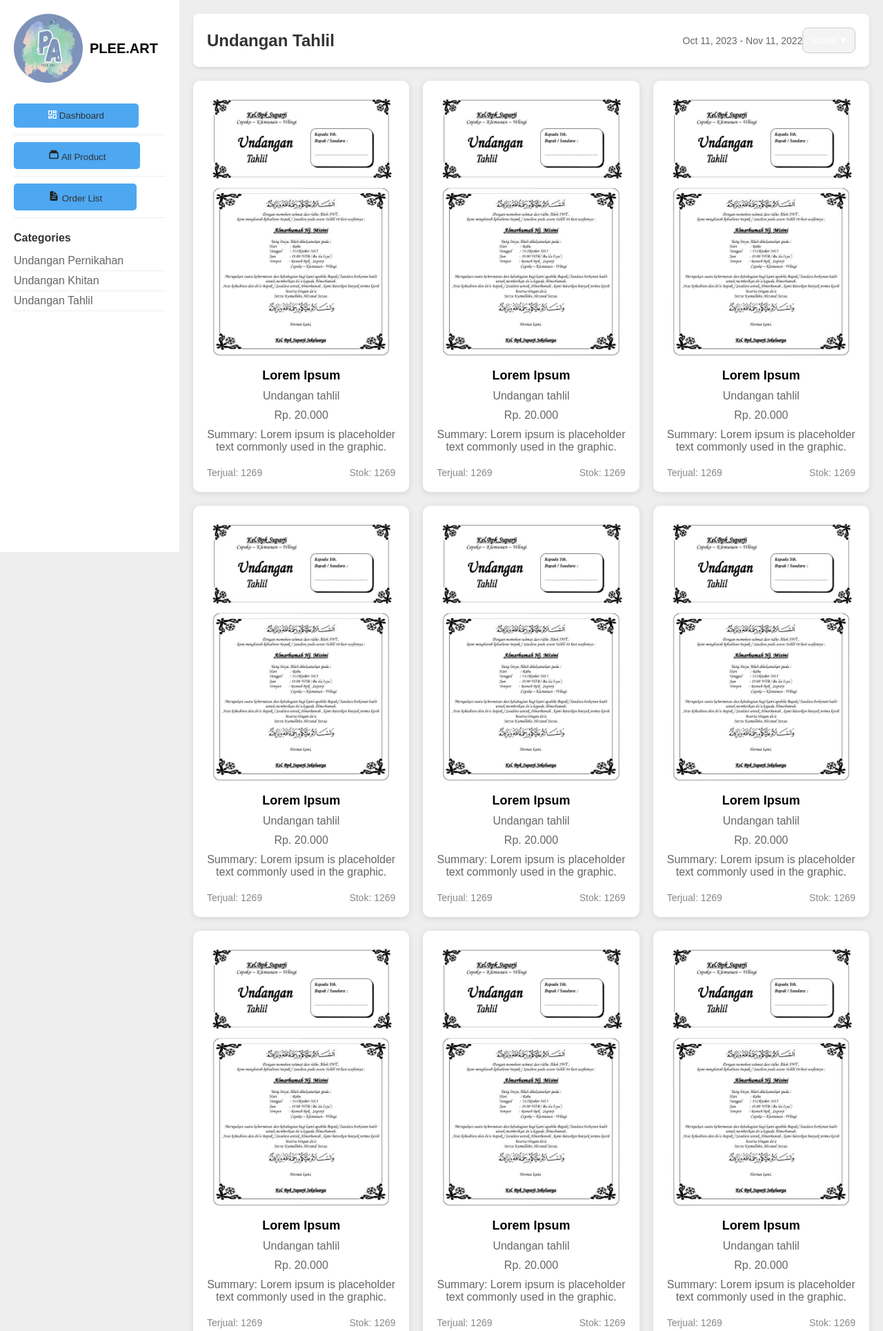
After one commit to syaifuldani/ppl_cetak_undangan, a PHP site: page /admin/undangan_tahlil.php in a window 1280 px wide. The commit adds this page. Shown: the top 1929 px of the page at 69% size. Run offline with PHP 8.4, Linux system fonts and the light colour scheme.

Commit message:
edit admin

```diff
--- /dev/null
+++ b/admin/undangan_tahlil.php
@@ -0,0 +1,211 @@
+<!DOCTYPE html>
+<html lang="en">
+<head>
+    <meta charset="UTF-8">
+    <meta name="viewport" content="width=device-width, initial-scale=1.0">
+    <title>All Products</title>
+    <link rel="stylesheet" href="./style/style.css">
+</head>
+<body>
+    <div class="container">
+    <div class="sidebar">
+            <div class="logo">
+                <img src="./style/img/logo.png" alt="Logo">
+                <span>PLEE.ART</span>
+            </div>
+            <ul>
+                <li>
+                    <button class="dashboard-button">
+                    <a href="./dashboard.php">
+                        <img src="./style/img/dashboard.png" alt="Logo">
+                        <span>Dashboard</span>
+                    </a>
+                    </button>
+                </li>
+                <li>
+                    <button class="dashboard-button">
+                    <a href="product.php">
+                        <img src="./style/img/produk.png" alt="Logo">
+                        <span>All Product</span>
+                    </a>
+                    </button>
+                </li>
+                <li>
+                    <button class="dashboard-button">
+                    <a href="./orderlist.php">
+                        <img src="./style/img/order.png" alt="Logo">
+                        <span>Order List</span>
+                    </a>
+                    </button>
+                </li>
+            </ul>
+            <div class="categories">
+                <h4>Categories</h4>
+                <ul>
+                    <li><a href="undangan_pernikahan.php">Undangan Pernikahan</a></li>
+                    <li><a href="./undangan_khitan.php">Undangan Khitan</a></li>
+                    <li><a href="undangan_tahlil.php">Undangan Tahlil</a></li>
+                </ul>
+            </div>
+        </div>
+        <main class="main-content">
+        <header class="header">
+            <h2>Undangan Tahlil</h2>
+            <div class="date">Oct 11, 2023 - Nov 11, 2022</div>
+            <div class="admin-dropdown">
+                <button class="dropdown-toggle">Admin ▼</button>
+                <ul class="dropdown-menu">
+                    <li><a href="./profile.php">Profile</a></li>
+                    <li><a href="#">Logout</a></li>
+                </ul>
+            </div>
+         </header>
+
+            <section class="product-list">
+                <div class="product-item">
+                    <img src="./style/img/tahlil.jpeg" alt="Undangan tahlil">
+                    <div class="product-details">
+                        <h3>Lorem Ipsum</h3>
+                        <p>Undangan tahlil</p>
+                        <p>Rp. 20.000</p>
+                        <p>Summary: Lorem ipsum is placeholder text commonly used in the graphic.</p>
+                        <div class="stats">
+                            <span>Terjual: 1269</span>
+                            <span>Stok: 1269</span>
+                        </div>
+                    </div>
+                </div>
+                <div class="product-item">
+                    <img src="./style/img/tahlil.jpeg" alt="Undangan tahlil">
+                    <div class="product-details">
+                        <h3>Lorem Ipsum</h3>
+                        <p>Undangan tahlil</p>
+                        <p>Rp. 20.000</p>
+                        <p>Summary: Lorem ipsum is placeholder text commonly used in the graphic.</p>
+                        <div class="stats">
+                            <span>Terjual: 1269</span>
+                            <span>Stok: 1269</span>
+                        </div>
+                    </div>
+                </div>
+                <div class="product-item">
+                    <img src="./style/img/tahlil.jpeg" alt="Undangan tahlil">
+                    <div class="product-details">
+                        <h3>Lorem Ipsum</h3>
+                        <p>Undangan tahlil</p>
+                        <p>Rp. 20.000</p>
+                        <p>Summary: Lorem ipsum is placeholder text commonly used in the graphic.</p>
+                        <div class="stats">
+                            <span>Terjual: 1269</span>
+                            <span>Stok: 1269</span>
+                        </div>
+                    </div>
+                </div>
+                <div class="product-item">
+                    <img src="./style/img/tahlil.jpeg" alt="Undangan tahlil">
+                    <div class="product-details">
+                        <h3>Lorem Ipsum</h3>
+                        <p>Undangan tahlil</p>
+                        <p>Rp. 20.000</p>
+                        <p>Summary: Lorem ipsum is placeholder text commonly used in the graphic.</p>
+                        <div class="stats">
+                            <span>Terjual: 1269</span>
+                            <span>Stok: 1269</span>
+                        </div>
+                    </div>
+                </div>
+                <div class="product-item">
+                    <img src="./style/img/tahlil.jpeg" alt="Undangan tahlil">
+                    <div class="product-details">
+                        <h3>Lorem Ipsum</h3>
+                        <p>Undangan tahlil</p>
+                        <p>Rp. 20.000</p>
+                        <p>Summary: Lorem ipsum is placeholder text commonly used in the graphic.</p>
+                        <div class="stats">
+                            <span>Terjual: 1269</span>
+                            <span>Stok: 1269</span>
+                        </div>
+                    </div>
+                </div>
+                <div class="product-item">
+                    <img src="./style/img/tahlil.jpeg" alt="Undangan tahlil">
+                    <div class="product-details">
+                        <h3>Lorem Ipsum</h3>
+                        <p>Undangan tahlil</p>
+                        <p>Rp. 20.000</p>
+                        <p>Summary: Lorem ipsum is placeholder text commonly used in the graphic.</p>
+                        <div class="stats">
+                            <span>Terjual: 1269</span>
+                            <span>Stok: 1269</span>
+                        </div>
+                    </div>
+                </div>
+                <div class="product-item">
+                    <img src="./style/img/tahlil.jpeg" alt="Undangan tahlil">
+                    <div class="product-details">
+                        <h3>Lorem Ipsum</h3>
+                        <p>Undangan tahlil</p>
+                        <p>Rp. 20.000</p>
+                        <p>Summary: Lorem ipsum is placeholder text commonly used in the graphic.</p>
+                        <div class="stats">
+                            <span>Terjual: 1269</span>
+                            <span>Stok: 1269</span>
+                        </div>
+                    </div>
+                </div>
+                <div class="product-item">
+                    <img src="./style/img/tahlil.jpeg" alt="Undangan tahlil">
+                    <div class="product-details">
+                        <h3>Lorem Ipsum</h3>
+                        <p>Undangan tahlil</p>
+                        <p>Rp. 20.000</p>
+                        <p>Summary: Lorem ipsum is placeholder text commonly used in the graphic.</p>
+                        <div class="stats">
+                            <span>Terjual: 1269</span>
+                            <span>Stok: 1269</span>
+                        </div>
+                    </div>
+                </div>
+                <div class="product-item">
+                    <img src="./style/img/tahlil.jpeg" alt="Undangan tahlil">
+                    <div class="product-details">
+                        <h3>Lorem Ipsum</h3>
+                        <p>Undangan tahlil</p>
+                        <p>Rp. 20.000</p>
+                        <p>Summary: Lorem ipsum is placeholder text commonly used in the graphic.</p>
+                        <div class="stats">
+                            <span>Terjual: 1269</span>
+                            <span>Stok: 1269</span>
+                        </div>
+                    </div>
+                </div>
+                <div class="product-item">
+                    <img src="./style/img/tahlil.jpeg" alt="Undangan tahlil">
+                    <div class="product-details">
+                        <h3>Lorem Ipsum</h3>
+                        <p>Undangan tahlil</p>
+                        <p>Rp. 20.000</p>
+                        <p>Summary: Lorem ipsum is placeholder text commonly used in the graphic.</p>
+                        <div class="stats">
+                            <span>Terjual: 1269</span>
+                            <span>Stok: 1269</span>
+                        </div>
+                    </div>
+                </div>
+
+                <!-- Ulangi div ini untuk produk lainnya -->
+            </section>
+
+            <div class="pagination">
+                <a href="#">1</a>
+                <a href="#">2</a>
+                <a href="#">3</a>
+                <a href="#">4</a>
+                <span>...</span>
+                <a href="#">10</a>
+                <a href="#">Next</a>
+            </div>
+        </main>
+    </div>
+</body>
+</html>
```
Also changed, not shown: admin/dashboard.php (+4 -6 lines), admin/orderlist.php (+3 -12 lines), admin/product.php (+4 -17 lines), admin/undangan_khitan.php (added, +210 -0 lines), admin/undangan_pernikahan.php (added, +210 -0 lines), admin/style/img/khitan.jpeg (added), admin/style/img/tahlil.jpeg (added).
